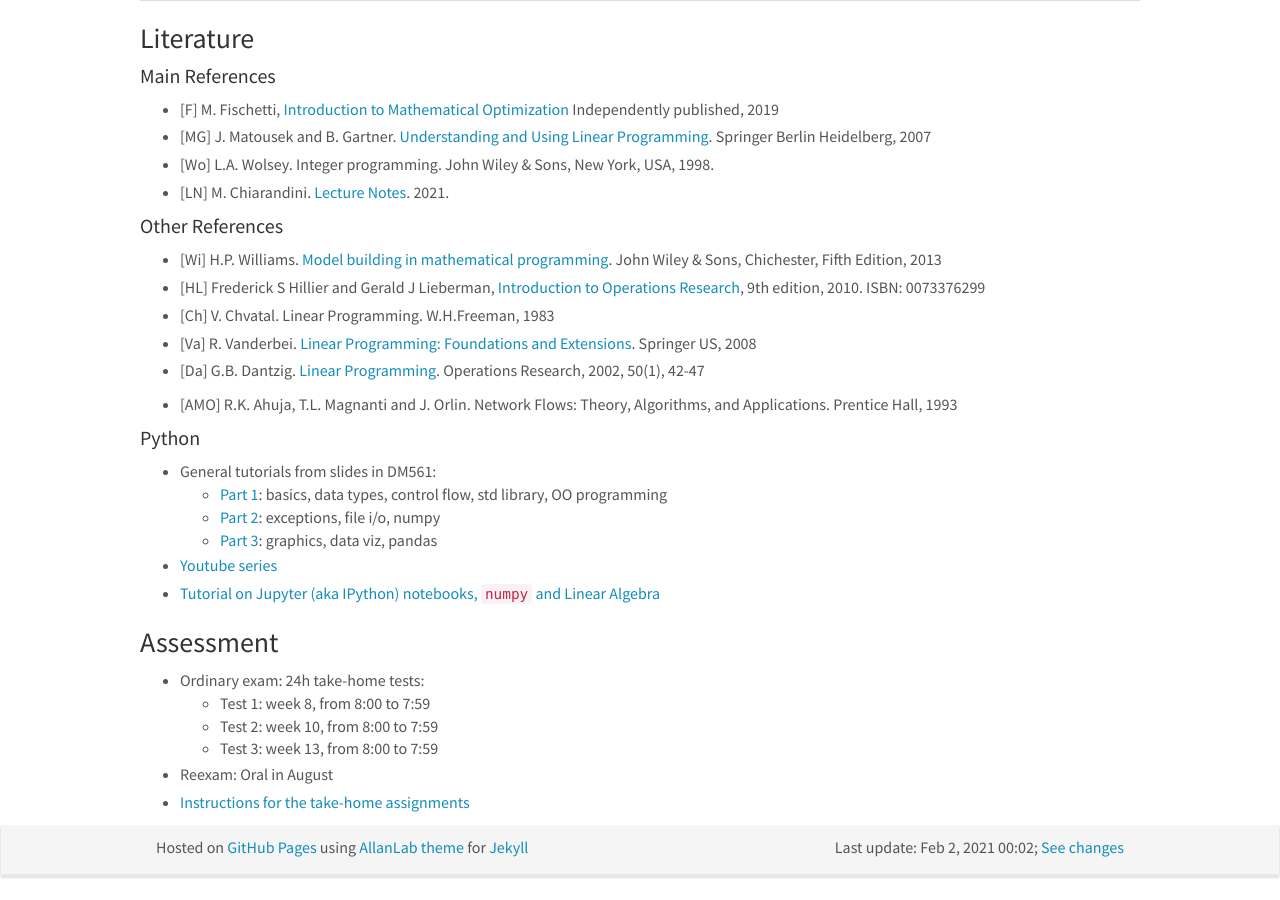
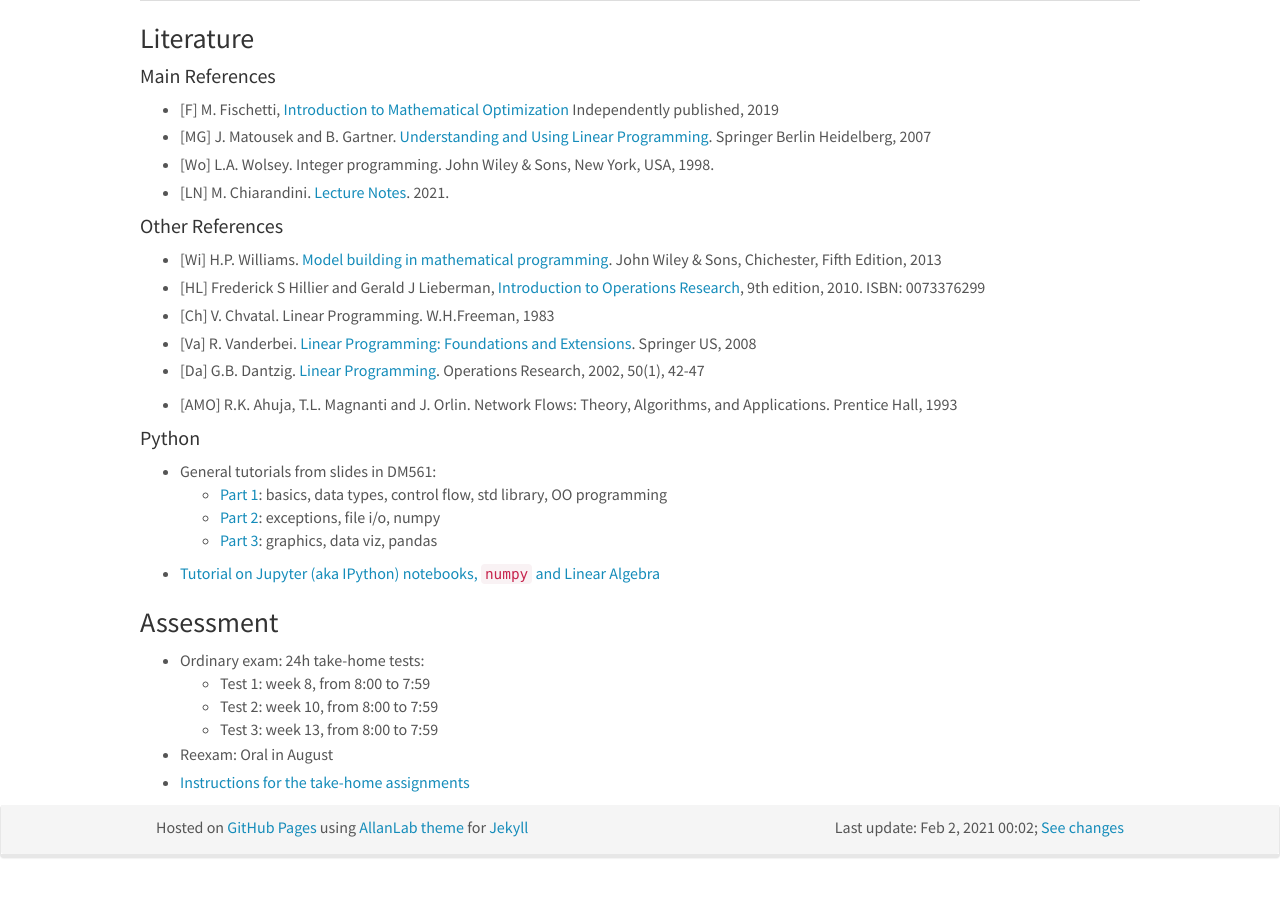
Before and after one commit to DM871/dm871_old_github_io, a Jekyll site: the page built from index.md, in a window 1280 px wide and 900 px high, scrolled down 1639 px. Built offline with Jekyll 4.4.1, drawn with Linux system fonts in a browser that asks for light colours; nearby versions of some CDN libraries; comment, search, counter and statistics services are not loaded.

```diff
--- a/index.md
+++ b/index.md
@@ -178,14 +178,11 @@ FQjCNGDviG6Bma4qepI-0s-GvdaIVc-6Q&sig2=5jT4rnDJkdBU2G1FJowLkQ][Practical Guideli
   - [Part 3](https://dm561.github.io/assets/dm561-lec3.pdf): graphics, data viz, pandas
 
 
-- [Youtube series](https://www.youtube.com/playlist?list=PL-osiE80TeTt2d9bfVyTiXJA-UTHn6WwU)
+<!--- - [Youtube series](https://www.youtube.com/playlist?list=PL-osiE80TeTt2d9bfVyTiXJA-UTHn6WwU) -->
 
 
-- [Tutorial on Jupyter (aka IPython) notebooks, `numpy` and Linear Algebra](https://github.com/DM871/dm871.github.io/notebooks/Tutorial.ipynb)
+- [Tutorial on Jupyter (aka IPython) notebooks, `numpy` and Linear Algebra](https://github.com/DM871/dm871.github.io/blob/main/notebooks/Tutorial.ipynb)
 
-<!---
-(http://www.imada.sdu.dk/~marco/DM871/Resources/Ipython/Tutorial.html)
--->
 
 
 
```
Also changed, not shown: 3 other files.
